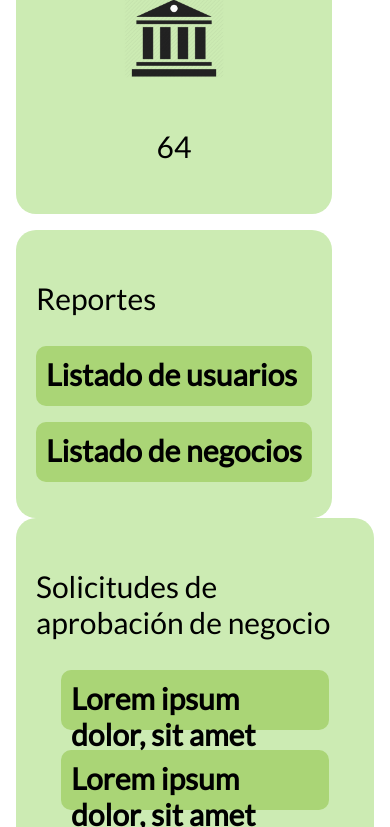
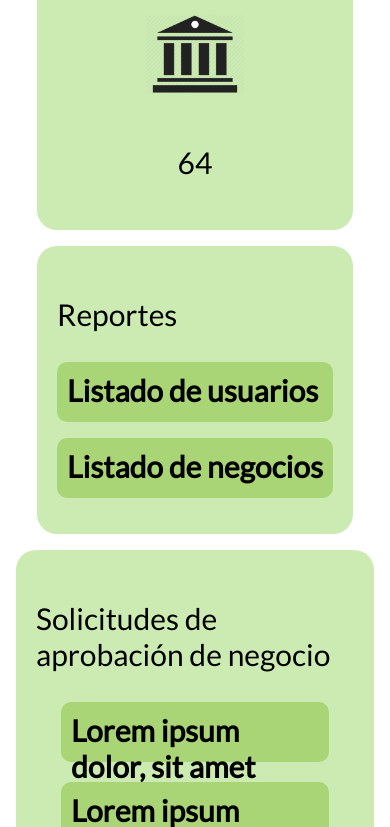
Before and after one commit to ealpizr/viajeros-seguros, a website: page src/public/app/admin/index.html in a window 390 px wide. Shown: the part 653-1480 px from the top of the page. Drawn offline with Linux system fonts and the light colour scheme.

Commit message:
Make responsive (kind of)

```diff
--- a/src/public/assets/css/admin.css
+++ b/src/public/assets/css/admin.css
@@ -141,3 +141,11 @@ nav > ul > li a:hover {
   margin-right: 25px;
   margin-bottom: 20px;
 }
+
+@media (max-width: 767px) {
+  .container {
+    gap: 1rem;
+    align-items: center;
+    justify-content: center;
+  }
+}
```
